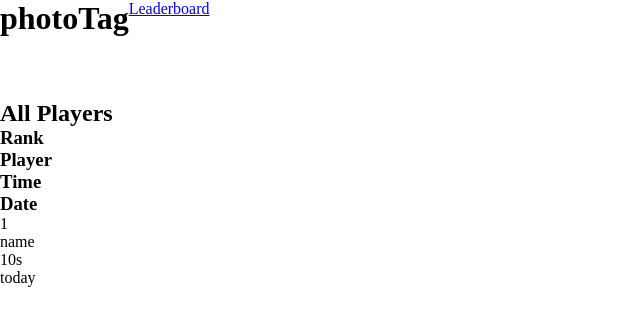
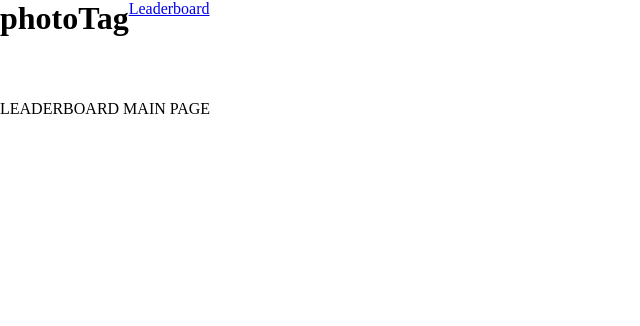
Before and after one commit to Eddie-Thiiru/where-is-waldo, a React (Vite) app: page /leaderboard in a window 1280 px wide. Shown: the top 326 px of the page, without its empty margins (0-640 px from the left). Built offline with nearby package versions, Linux system fonts and the light colour scheme.

Commit message:
Add leaderboards routes

```diff
--- a/src/App.jsx
+++ b/src/App.jsx
@@ -35,6 +35,7 @@ function App() {
 
   const handleSubmit = (e) => {
     e.preventDefault();
+
     const formData = new FormData(e.target);
 
     let object = {};
@@ -55,7 +56,7 @@ function App() {
           return Promise.reject(response);
         }
 
-        navigate("/leaderboard");
+        navigate(`/leaderboard/${name}`);
         return response.json();
       })
       .catch((err) => {
--- a/src/components/Leaderboard.jsx
+++ b/src/components/Leaderboard.jsx
@@ -1,3 +1,5 @@
+import { useParams } from "react-router-dom";
+
 const LeaderBoard = () => {
   return (
     <div className="leaderBoard">
@@ -23,10 +25,21 @@ const LeaderBoard = () => {
 };
 
 const LeaderboardPage = () => {
+  const { name } = useParams();
+
   return (
     <div className="leaderboardPage">
-      <h2>All Players</h2>
-      <LeaderBoard />
+      {name === "prehisoria" ? (
+        <div>PREHISTORIA</div>
+      ) : name === "isord" ? (
+        <div>ISORD</div>
+      ) : name === "memesupreme" ? (
+        <div>MEMESUPREME</div>
+      ) : (
+        <div>LEADERBOARD MAIN PAGE</div>
+      )}
+      {/* <h2>All Players</h2>
+      <LeaderBoard /> */}
     </div>
   );
 };
--- a/src/components/Router.jsx
+++ b/src/components/Router.jsx
@@ -1,6 +1,7 @@
 import { createBrowserRouter, RouterProvider } from "react-router-dom";
 import App from "../App";
 import Homepage from "./Homepage";
+import LeaderboardPage from "./Leaderboard";
 
 const Router = () => {
   const router = createBrowserRouter([
@@ -13,6 +14,10 @@ const Router = () => {
       path: "/:name",
       element: <App />,
     },
+    {
+      path: "/leaderboard/:name",
+      element: <LeaderboardPage />,
+    },
   ]);
 
   return <RouterProvider router={router} />;
```
